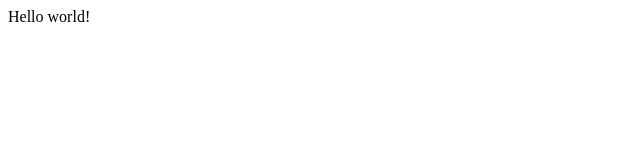
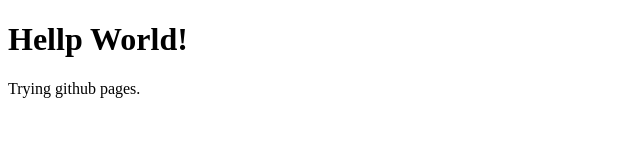
Before and after one commit to imran15/imran15.github.io, a plain HTML site: page index.html in a window 1280 px wide. Shown: the whole page, without its empty margins (0-640 px from the left). Drawn offline with Linux system fonts and the light colour scheme.

Commit message:
Update index.html

```diff
--- a/index.html
+++ b/index.html
@@ -1 +1,10 @@
-<t1>Hello world!</t1>
+<!DOCTYPE html>
+<html>
+<body>
+
+<h1>Hellp World!</h1>
+
+<p>Trying github pages.</p>
+
+</body>
+</html>
```
